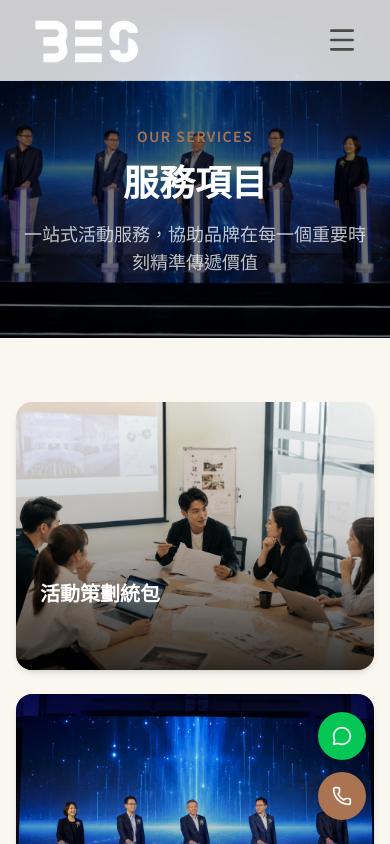
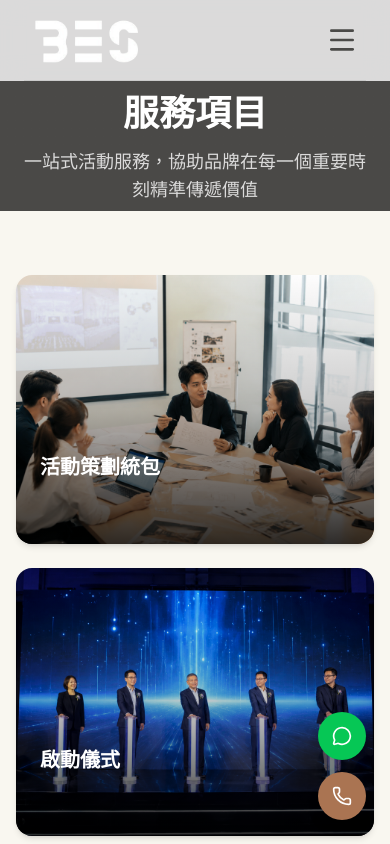
Before and after one commit to KEYI1997/bes-events, a Next.js app: page /services in a window 390 px wide. Shown: the top 844 px of the page. Built offline with nearby package versions, Linux system fonts and the light colour scheme.

Commit message:
修正案例管理類型定義

```diff
--- a/src/app/admin/cases/page.tsx
+++ b/src/app/admin/cases/page.tsx
@@ -7,7 +7,7 @@ import type { Case } from '@/lib/types';
 const CATEGORIES = ['開幕典禮', '記者會', '新品發表會', '展覽攤位', '政府活動', '春酒尾牙', '典禮節慶'] as const;
 
 const EMPTY_CASE = {
-  title: '', category: '開幕典禮' as Case['category'],
+  title: '', category: '開幕典禮' as string,
   description: '', image_url: '', client_name: '', event_date: '', visible: true,
 };
 
@@ -137,7 +137,7 @@ export default function CasesPage() {
               </div>
               <div>
                 <label className="block text-sm font-medium mb-1">分類 *</label>
-                <select value={form.category} onChange={e => setForm(f => ({ ...f, category: e.target.value as Case['category'] }))} className="w-full px-3 py-2 border rounded-lg focus:outline-none focus:ring-2">
+                <select value={form.category} onChange={e => setForm(f => ({ ...f, category: e.target.value }))} className="w-full px-3 py-2 border rounded-lg focus:outline-none focus:ring-2">
                   {CATEGORIES.map(c => <option key={c} value={c}>{c}</option>)}
                 </select>
               </div>
--- a/src/app/services/page.tsx
+++ b/src/app/services/page.tsx
@@ -52,20 +52,12 @@ export default function ServicesPage() {
   return (
     <main className="bg-bg min-h-screen">
       {/* Hero Banner */}
-      <section className="relative h-[40vh] min-h-[280px] flex items-center justify-center overflow-hidden">
-        <Image
-          src="/images/services/啟動儀式.png"
-          alt="服務項目"
-          fill
-          className="object-cover scale-x-[-1]"
-          priority
-        />
-        <div className="absolute inset-0 bg-black/55" />
-        <div className="relative z-10 text-center px-4 pt-16">
+      <section className="relative bg-primary h-[25vh] flex items-center justify-center pt-20">
+        <div className="absolute inset-0 bg-gradient-to-b from-primary/90 to-primary" />
+        <div className="relative z-10 text-center px-4">
           <AnimateOnScroll>
-            <p className="text-cta text-sm font-semibold tracking-widest uppercase mb-3">Our Services</p>
-            <h1 className="text-4xl md:text-5xl lg:text-6xl font-bold text-white mb-4 leading-tight">服務項目</h1>
-            <p className="text-white/75 text-lg max-w-xl mx-auto">一站式活動服務，協助品牌在每一個重要時刻精準傳遞價值</p>
+            <h1 className="text-4xl md:text-5xl font-bold text-white mb-4">服務項目</h1>
+            <p className="text-white/80 text-lg max-w-2xl mx-auto">一站式活動服務，協助品牌在每一個重要時刻精準傳遞價值</p>
           </AnimateOnScroll>
         </div>
       </section>
--- a/src/components/Header.tsx
+++ b/src/components/Header.tsx
@@ -87,7 +87,11 @@ export default function Header() {
         visible ? 'translate-y-0 opacity-100' : '-translate-y-full opacity-0'
       }`}>
         <div className={`transition-all duration-300 ${
-          scrolled ? 'mx-4 md:mx-8 mt-3 bg-black/70 rounded-[10px]' : 'bg-white/80 backdrop-blur-md'
+          scrolled
+            ? 'mx-4 md:mx-8 mt-3 bg-black/70 rounded-[10px]'
+            : pathname === '/'
+              ? ''
+              : 'bg-white/80 backdrop-blur-md'
         }`}>
           <div className="px-6 md:px-12 py-3 flex items-center justify-between">
             <Link href="/" className="flex items-center flex-shrink-0">
@@ -107,7 +111,11 @@ export default function Header() {
                         <Link
                           href={item.href}
                           className={`flex items-center gap-1.5 text-base font-medium px-3 py-1.5 rounded-[8px] transition-colors ${
-                            isActive(item.href) ? 'bg-cta text-white' : scrolled ? 'text-white hover:bg-cta hover:text-white' : 'text-primary hover:bg-cta hover:text-white'
+                            isActive(item.href)
+                              ? 'bg-cta text-white'
+                              : scrolled || pathname !== '/'
+                                ? scrolled ? 'text-white hover:bg-cta hover:text-white' : 'text-primary hover:bg-cta hover:text-white'
+                                : 'text-white hover:bg-cta hover:text-white'
                           }`}
                         >
                           {item.label}
@@ -133,7 +141,11 @@ export default function Header() {
                       <Link
                         href={item.href}
                         className={`text-base font-medium px-3 py-1.5 rounded-[8px] transition-colors ${
-                          isActive(item.href) ? 'bg-cta text-white' : scrolled ? 'text-white hover:bg-cta hover:text-white' : 'text-primary hover:bg-cta hover:text-white'
+                          isActive(item.href)
+                            ? 'bg-cta text-white'
+                            : scrolled || pathname !== '/'
+                              ? scrolled ? 'text-white hover:bg-cta hover:text-white' : 'text-primary hover:bg-cta hover:text-white'
+                              : 'text-white hover:bg-cta hover:text-white'
                         }`}
                       >
                         {item.label}
@@ -145,7 +157,7 @@ export default function Header() {
 
               <button
                 onClick={() => setFullNavOpen(true)}
-                className={`p-2 transition-colors ${scrolled ? 'text-white hover:text-white/70' : 'text-primary hover:text-cta'}`}
+                className={`p-2 transition-colors ${scrolled || pathname !== '/' ? scrolled ? 'text-white hover:text-white/70' : 'text-primary hover:text-cta' : 'text-white hover:text-white/70'}`}
                 aria-label="開啟網站導覽"
               >
                 <Menu size={32} />
@@ -153,7 +165,9 @@ export default function Header() {
             </div>
           </div>
           {/* 底部細線 */}
-          {!scrolled && <div className="h-px bg-primary/10 mx-6 md:mx-12" />}
+          {!scrolled && (
+            <div className={`h-px mx-6 md:mx-12 ${pathname === '/' ? 'bg-white/40' : 'bg-primary/10'}`} />
+          )}
         </div>
       </header>
 
```
